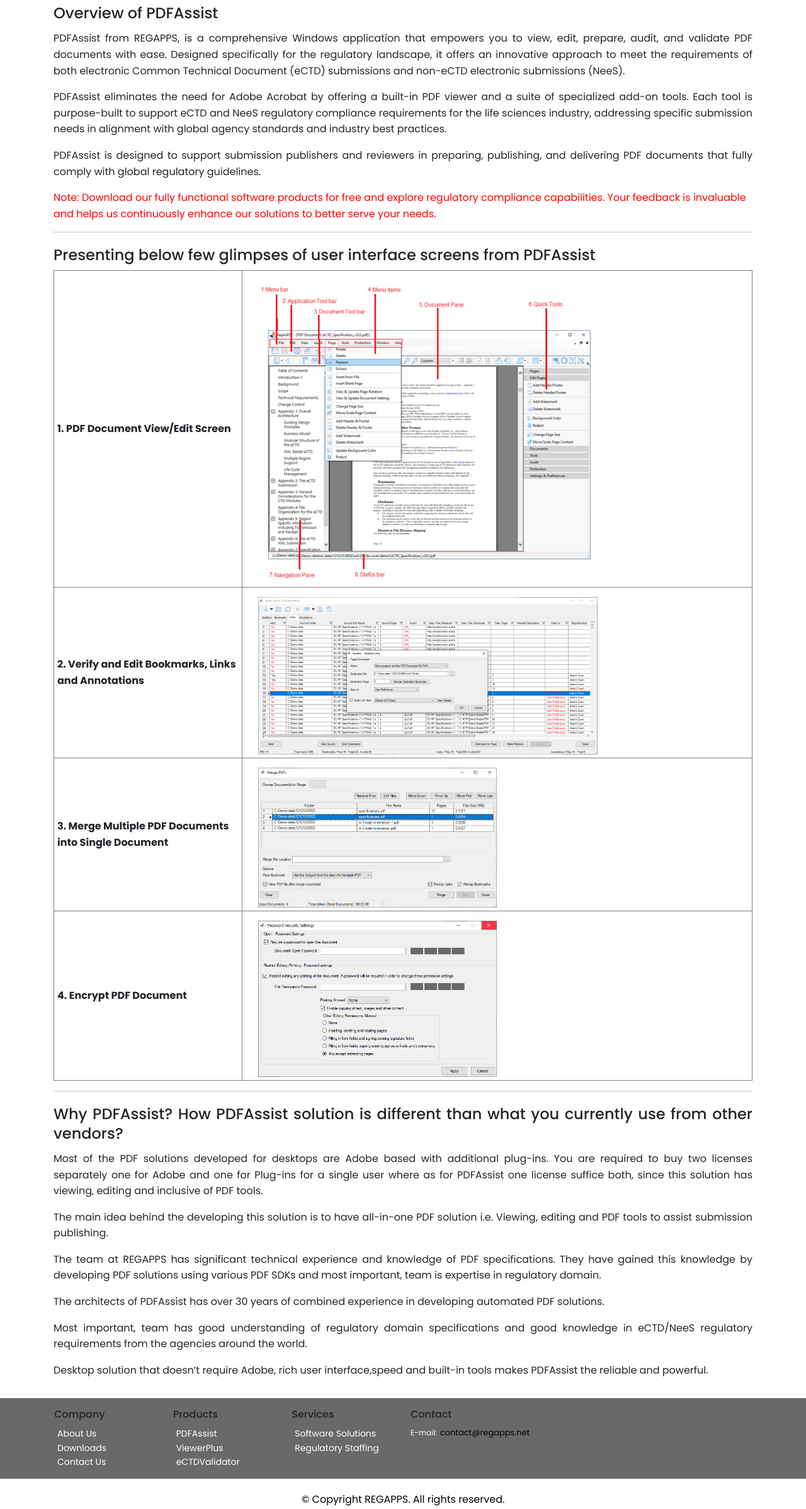
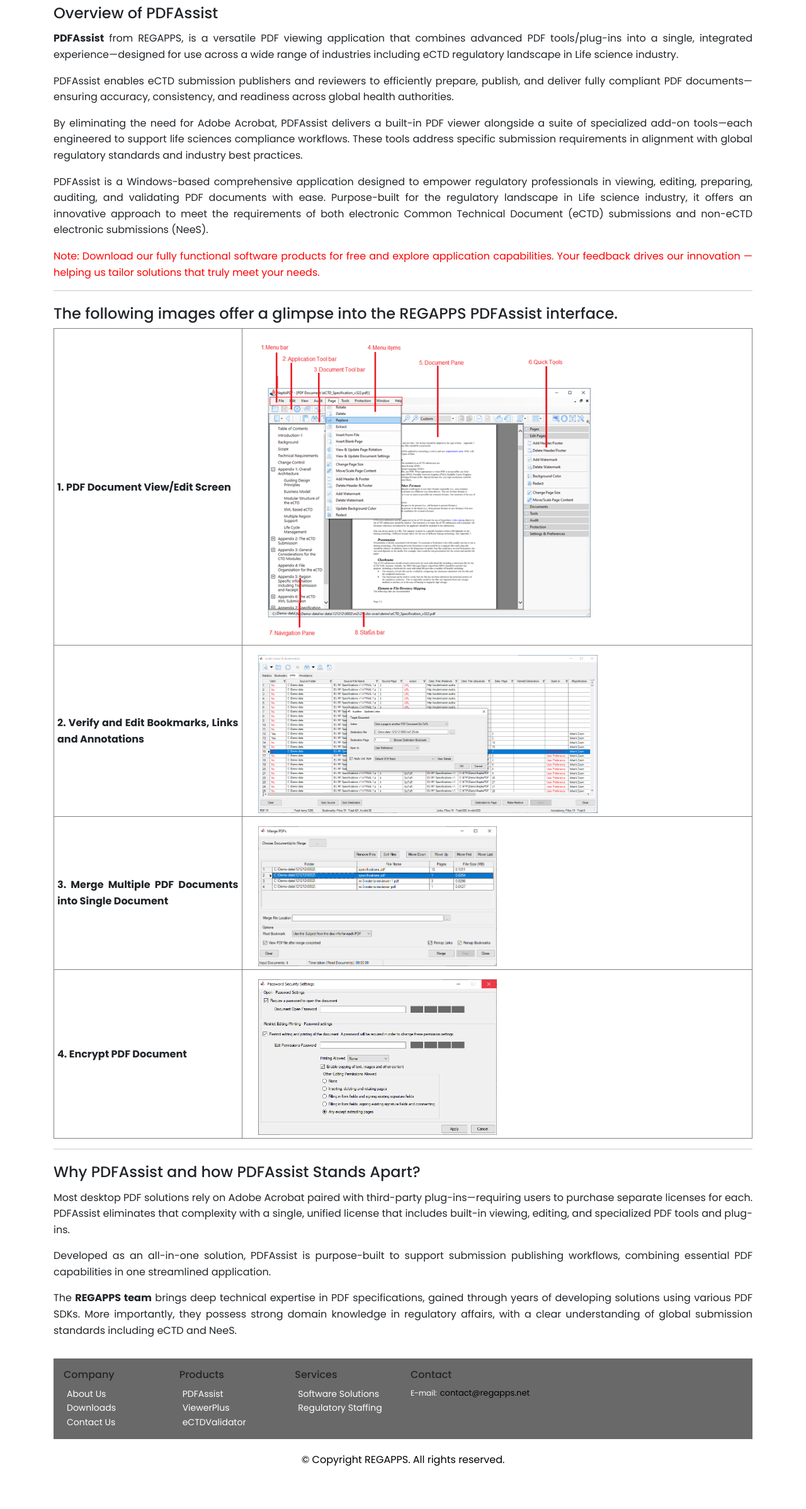
Before and after one commit to REGAPPSInfo/TestRepo, a plain HTML site: page services1.html in a window 1280 px wide. Shown: the part 164-2560 px from the top of the page at 63% size. After the commit the page ends 2531 px from the top, so only its background shows below. Drawn offline with nearby package versions, Linux system fonts and the light colour scheme.

Commit message:
Updated content for Pages
Updated new content for HTML pages

```diff
--- a/services1.html
+++ b/services1.html
@@ -120,23 +120,27 @@
                           Overview of PDFAssist
                       </h4>
                       <p class="pt-1">
-                          PDFAssist from REGAPPS, is a comprehensive Windows application that empowers you to view, edit, prepare, audit, and validate PDF documents with ease. Designed specifically for the regulatory landscape, it offers an innovative approach to meet the requirements of both electronic Common Technical Document (eCTD) submissions and non-eCTD electronic submissions (NeeS).
+                          <b>PDFAssist</b> from REGAPPS, is a versatile PDF viewing application that combines advanced PDF tools/plug-ins into a single, integrated experience—designed for use across a wide range of industries including eCTD  regulatory landscape in Life science industry.
                       </p>
                       <p>
-                          PDFAssist eliminates the need for Adobe Acrobat by offering a built-in PDF viewer and a suite of specialized add-on tools. Each tool is purpose-built to support eCTD and NeeS regulatory compliance requirements for the life sciences industry, addressing specific submission needs in alignment with global agency standards and industry best practices.
+                          PDFAssist enables eCTD submission publishers and reviewers to efficiently prepare, publish, and deliver fully compliant PDF documents—ensuring accuracy, consistency, and readiness across global health authorities.
                       </p>
                       <p>
-                          PDFAssist is designed to support submission publishers and reviewers in preparing, publishing, and delivering PDF documents that fully comply with global regulatory guidelines.
+                          By eliminating the need for Adobe Acrobat, PDFAssist delivers a built-in PDF viewer alongside a suite of specialized add-on tools—each engineered to support life sciences compliance workflows. These tools address specific submission requirements in alignment with global regulatory standards and industry best practices.
                       </p>
+					  <p>
+					      PDFAssist is a Windows-based comprehensive application designed to empower regulatory professionals in viewing, editing, preparing, auditing, and validating PDF documents with ease. Purpose-built for the regulatory landscape in Life science industry, it offers an innovative approach to meet the requirements of both electronic Common Technical Document (eCTD) submissions and non-eCTD electronic submissions (NeeS).
+					  </P
+
                   </div>
                   <p style="color:red">
-                      Note: Download our fully functional software products for free and explore regulatory compliance capabilities. Your feedback is invaluable and helps us continuously enhance our solutions to better serve your needs.
+                      Note: Download our fully functional software products for free and explore application capabilities. Your feedback drives our innovation — helping us tailor solutions that truly meet your needs.
                   </p>
                   <hr>
 
                   <div class="container-fluid pt-1" style="text-align: justify;">
                       <h4>
-                          Presenting below few glimpses of user interface screens from PDFAssist
+						  The following images offer a glimpse into the REGAPPS PDFAssist interface.
                       </h4>
 
                   </div>
@@ -185,25 +189,16 @@
                   <hr>
                   <div class="container-fluid pt-1" style="text-align: justify;">
                       <h4>
-                          Why PDFAssist? How PDFAssist solution is different than what you currently use from other vendors?
+                          Why PDFAssist and how PDFAssist Stands Apart?
                       </h4>
                       <p class="pt-1">
-                          Most of the PDF solutions developed for desktops are Adobe based with additional plug-ins. You are required to buy two licenses separately one for Adobe and one for Plug-ins for a single user where as for PDFAssist one license suffice both,  since this solution has viewing, editing and inclusive of PDF tools.
+                          Most desktop PDF solutions rely on Adobe Acrobat paired with third-party plug-ins—requiring users to purchase separate licenses for each. PDFAssist eliminates that complexity with a single, unified license that includes built-in viewing, editing, and specialized PDF tools and plug-ins.
                       </p>
                       <p>
-                          The main idea behind the developing this solution is to have all-in-one PDF solution i.e.  Viewing, editing and PDF tools to assist submission publishing.
+                          Developed as an all-in-one solution, PDFAssist is purpose-built to support submission publishing workflows, combining essential PDF capabilities in one streamlined application.
                       </p>
                       <p>
-                          The team at REGAPPS has significant technical experience and knowledge of PDF specifications. They have gained this knowledge by developing PDF solutions using various PDF SDKs and most important, team is expertise in regulatory domain.
-                      </p>
-                      <p>
-                          The architects of PDFAssist has over 30 years of combined experience in developing automated PDF solutions.
-                      </p>
-                      <p>
-                          Most important, team has good understanding of regulatory domain specifications and good knowledge in  eCTD/NeeS regulatory requirements from the agencies around the world.
-                      </p>
-                      <p>
-                          Desktop solution that doesn’t require Adobe, rich user interface,speed and built-in tools makes PDFAssist the reliable and powerful.
+                          The <b>REGAPPS team</b> brings deep technical expertise in PDF specifications, gained through years of developing solutions using various PDF SDKs. More importantly, they possess strong domain knowledge in regulatory affairs, with a clear understanding of global submission standards including eCTD and NeeS.
                       </p>
                   </div>
 
```
Also changed, not shown: aboutus.html (+8 -2 lines), contactus.html (+2 -1 lines), downloads.html (+7 -2 lines), index.html (+9 -3 lines), services2.html (+7 -4 lines), services3.html (+6 -7 lines), solutions.html (+4 -4 lines).
